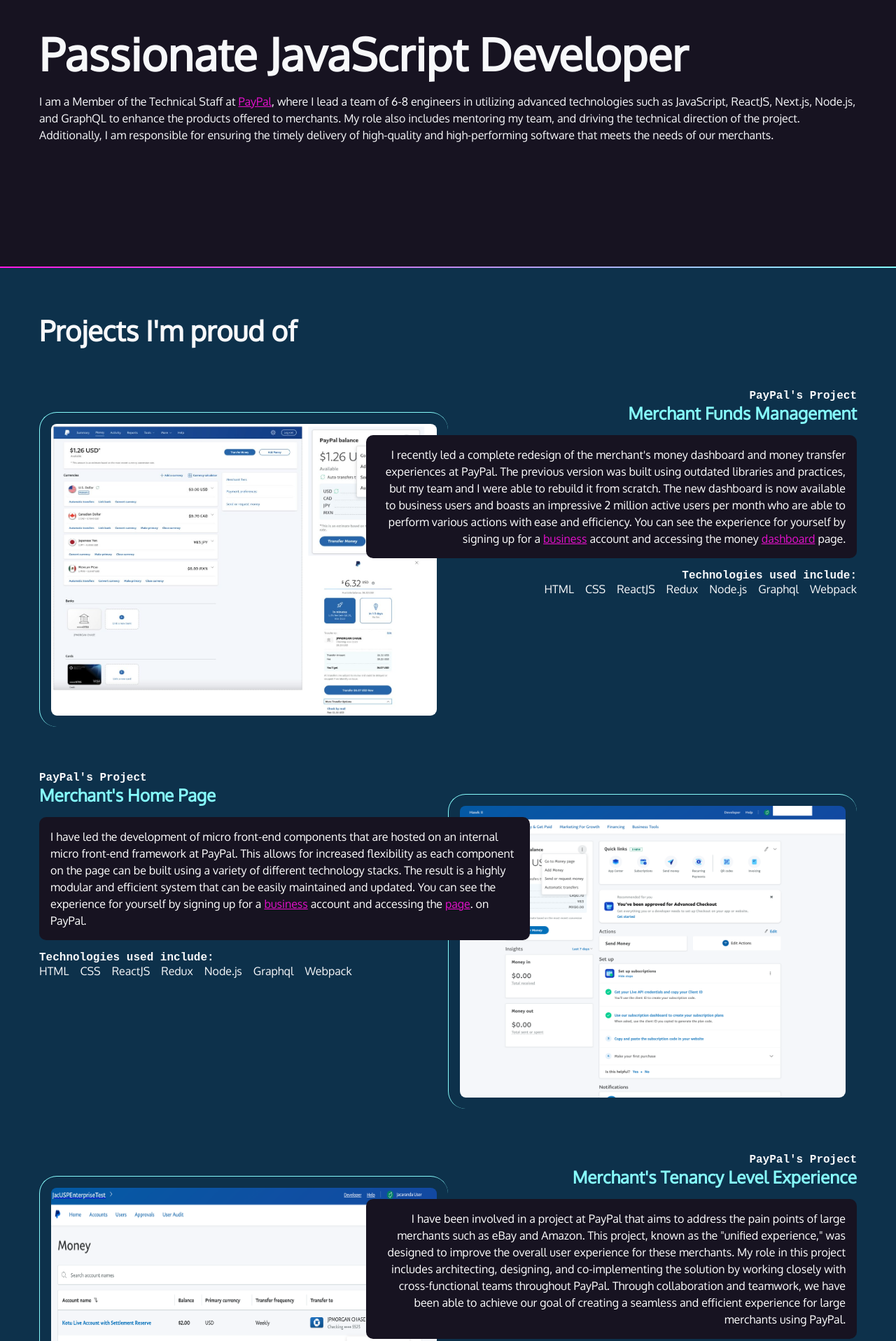
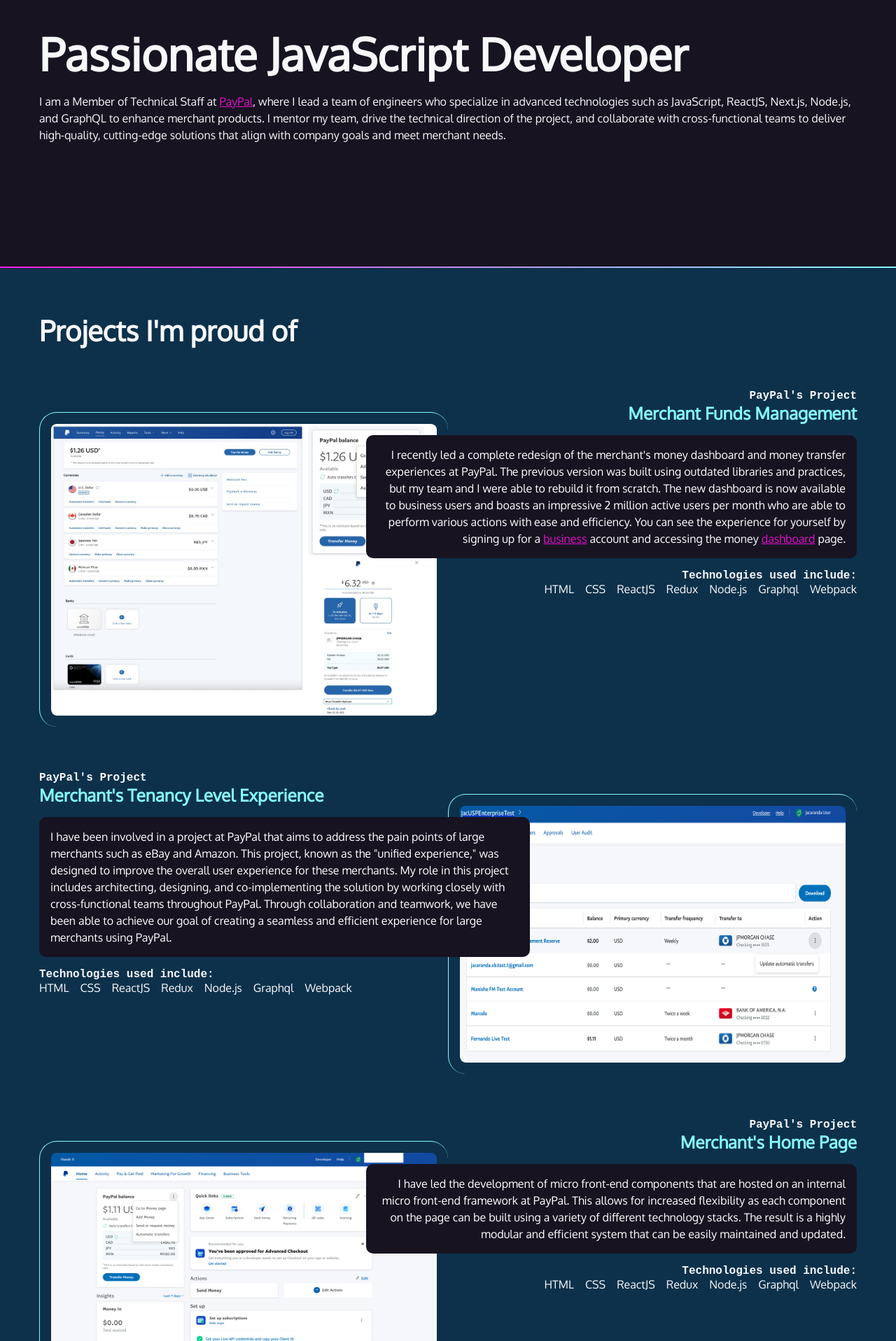
Before and after one commit to vkotu/portfolio-next, a Next.js app: page / in a window 1280 px wide. Shown: the part 343-2260 px from the top of the page at 70% size. Built offline with nearby package versions, Linux system fonts and the light colour scheme; a web font is replaced by a local one.

Commit message:
change content

```diff
--- a/components/Home.jsx
+++ b/components/Home.jsx
@@ -60,14 +60,14 @@
 
         <h2>Passionate JavaScript Developer</h2>
         <p>
-          I am a Member of the Technical Staff at{" "}
+          I am a Member of Technical Staff at{" "}
           <a href="https://paypal.com/mep">PayPal</a>, where I lead a team of
-          6-8 engineers in utilizing advanced technologies such as JavaScript,
-          ReactJS, Next.js, Node.js, and GraphQL to enhance the products offered
-          to merchants. My role also includes mentoring my team, and driving the
-          technical direction of the project. Additionally, I am responsible for
-          ensuring the timely delivery of high-quality and high-performing
-          software that meets the needs of our merchants.
+          engineers who specialize in advanced technologies such as JavaScript,
+          ReactJS, Next.js, Node.js, and GraphQL to enhance merchant products. I
+          mentor my team, drive the technical direction of the project, and
+          collaborate with cross-functional teams to deliver high-quality,
+          cutting-edge solutions that align with company goals and meet merchant
+          needs.
         </p>
       </section>
       <div className="gradient"></div>
--- a/components/Projects.jsx
+++ b/components/Projects.jsx
@@ -44,42 +44,6 @@
       <article className="reverse">
         <div className="text">
           <h4>PayPal&apos;s Project</h4>
-          <h3>Merchant&apos;s Home Page</h3>
-          <p className="blackbox">
-            I have led the development of micro front-end components that are
-            hosted on an internal micro front-end framework at PayPal. This
-            allows for increased flexibility as each component on the page can
-            be built using a variety of different technology stacks. The result
-            is a highly modular and efficient system that can be easily
-            maintained and updated. You can see the experience for yourself by
-            signing up for a{" "}
-            <a href="https://www.paypal.com/us/webapps/mpp/account-selection">
-              business
-            </a>{" "}
-            account and accessing the{" "}
-            <a href="https://www.paypal.com/mep/dashboard">page</a>. on PayPal.
-          </p>
-          <h4>Technologies used include:</h4>
-          <ul>
-            <li>HTML</li>
-            <li>CSS</li>
-            <li>ReactJS</li>
-            <li>Redux</li>
-            <li>Node.js</li>
-            <li>Graphql</li>
-            <li>Webpack</li>
-          </ul>
-        </div>
-        <Image
-          width={500}
-          height={450}
-          src="/1.png"
-          alt="Screen shot of paypal merchant home page."
-        />
-      </article>
-      <article>
-        <div className="text">
-          <h4>PayPal&apos;s Project</h4>
           <h3>Merchant&apos;s Tenancy Level Experience</h3>
           <p className="blackbox">
             I have been involved in a project at PayPal that aims to address the
@@ -108,6 +72,36 @@
           height={400}
           src="/3.png"
           alt="Screenshot of the Wall of Wonder Collections."
+        />
+      </article>
+      <article>
+        <div className="text">
+          <h4>PayPal&apos;s Project</h4>
+          <h3>Merchant&apos;s Home Page</h3>
+          <p className="blackbox">
+            I have led the development of micro front-end components that are
+            hosted on an internal micro front-end framework at PayPal. This
+            allows for increased flexibility as each component on the page can
+            be built using a variety of different technology stacks. The result
+            is a highly modular and efficient system that can be easily
+            maintained and updated.
+          </p>
+          <h4>Technologies used include:</h4>
+          <ul>
+            <li>HTML</li>
+            <li>CSS</li>
+            <li>ReactJS</li>
+            <li>Redux</li>
+            <li>Node.js</li>
+            <li>Graphql</li>
+            <li>Webpack</li>
+          </ul>
+        </div>
+        <Image
+          width={500}
+          height={450}
+          src="/1.png"
+          alt="Screen shot of paypal merchant home page."
         />
       </article>
       <article className="reverse">
--- a/pages/index.tsx
+++ b/pages/index.tsx
@@ -9,7 +9,7 @@
           name="google-site-verification"
           content="nHDJILrlVK3Vf4iJpFHwF_Ym_KKMy-MIn2boBDmL1rw"
         />
-        <title>Venkat Kotu Portfolio</title>
+        <title>Venkat Kotu</title>
       </Head>
       <Home />;
     </>
```
